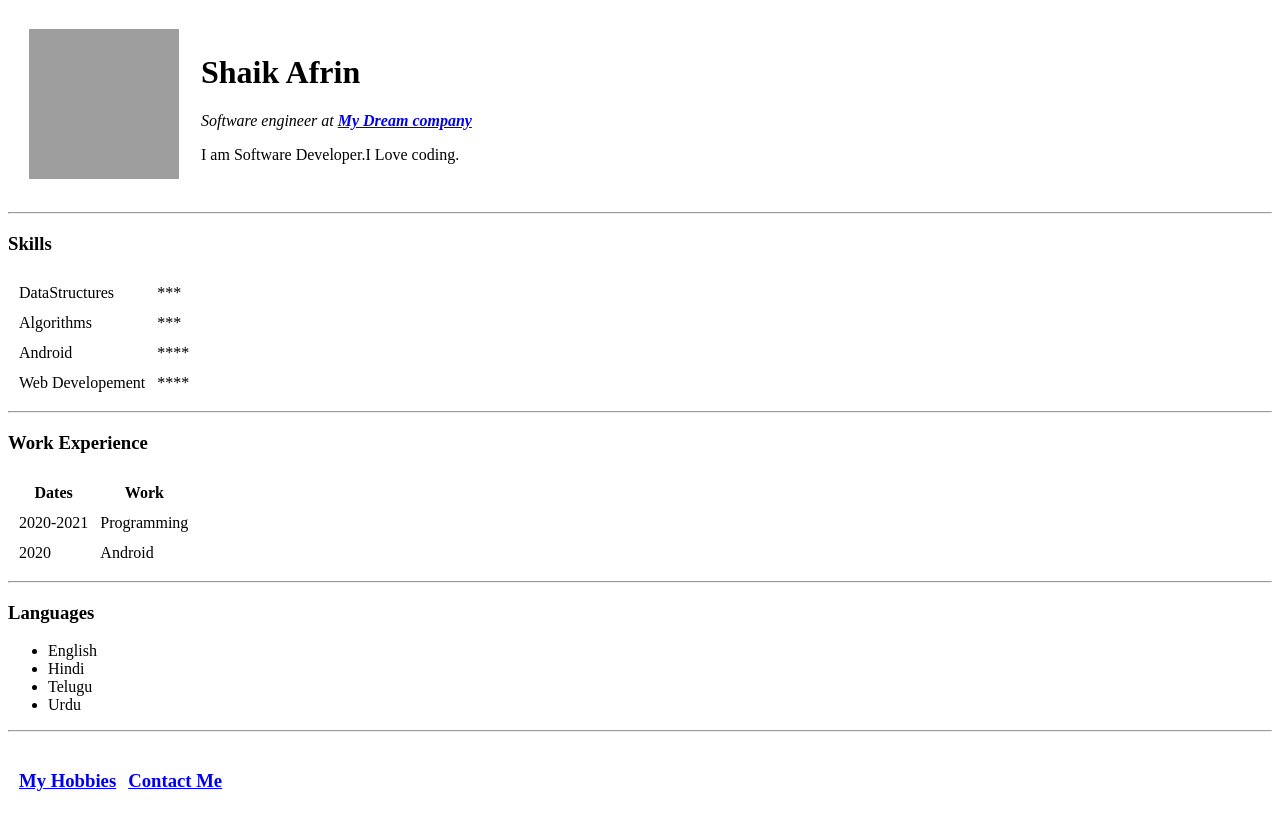
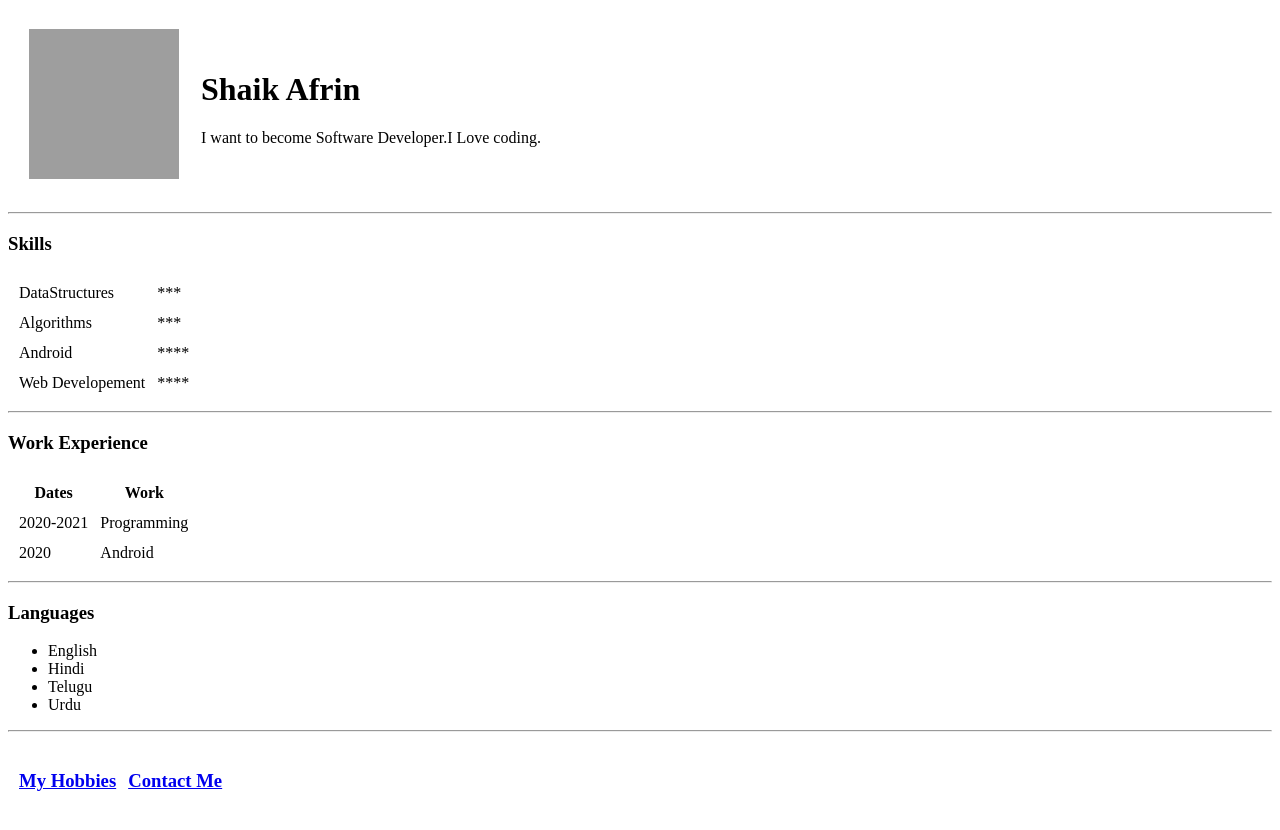
Before and after one commit to Afrincode/My-Personal-Website, a plain HTML site: page index.html in a window 1280 px wide. Drawn offline with Linux system fonts and the light colour scheme; grey boxes are pictures that could not be loaded.

Commit message:
updated some small changes

```diff
--- a/index.html
+++ b/index.html
@@ -9,8 +9,7 @@
       <tr>
         <td><img src="https://www.kindpng.com/picc/m/327-3276183_-gradient-fade-colorful-colourful-circle-background-circle.png" alt="image"width="150"height="150"></td>
         <td><h1>Shaik Afrin</h1>
-        <p><i>Software engineer at</i> <strong> <em><a href="https://about.google/">My Dream company</a></em></strong></p>
-        <p>I am Software Developer.I Love coding.</p></td>
+        <p>I want to become Software Developer.I Love coding.</p></td>
       </tr>
     </table>
     <hr>
```
